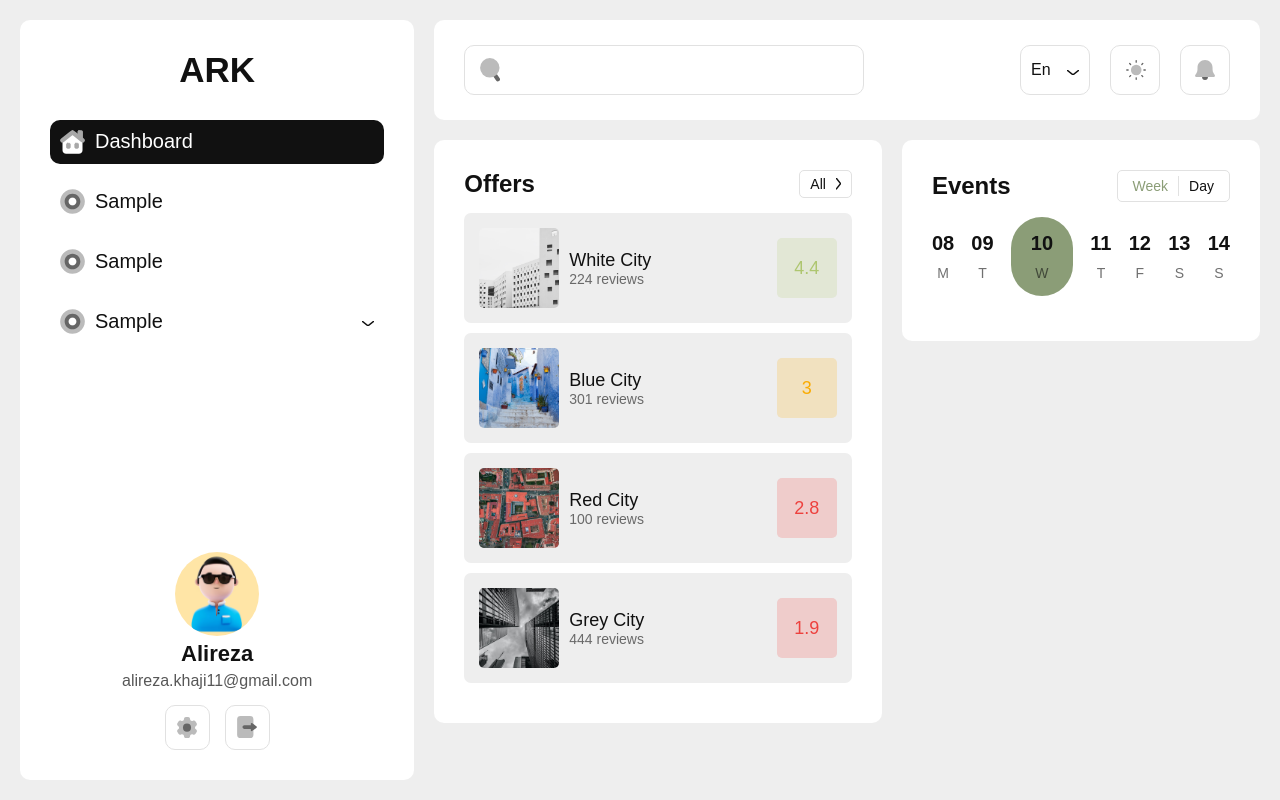
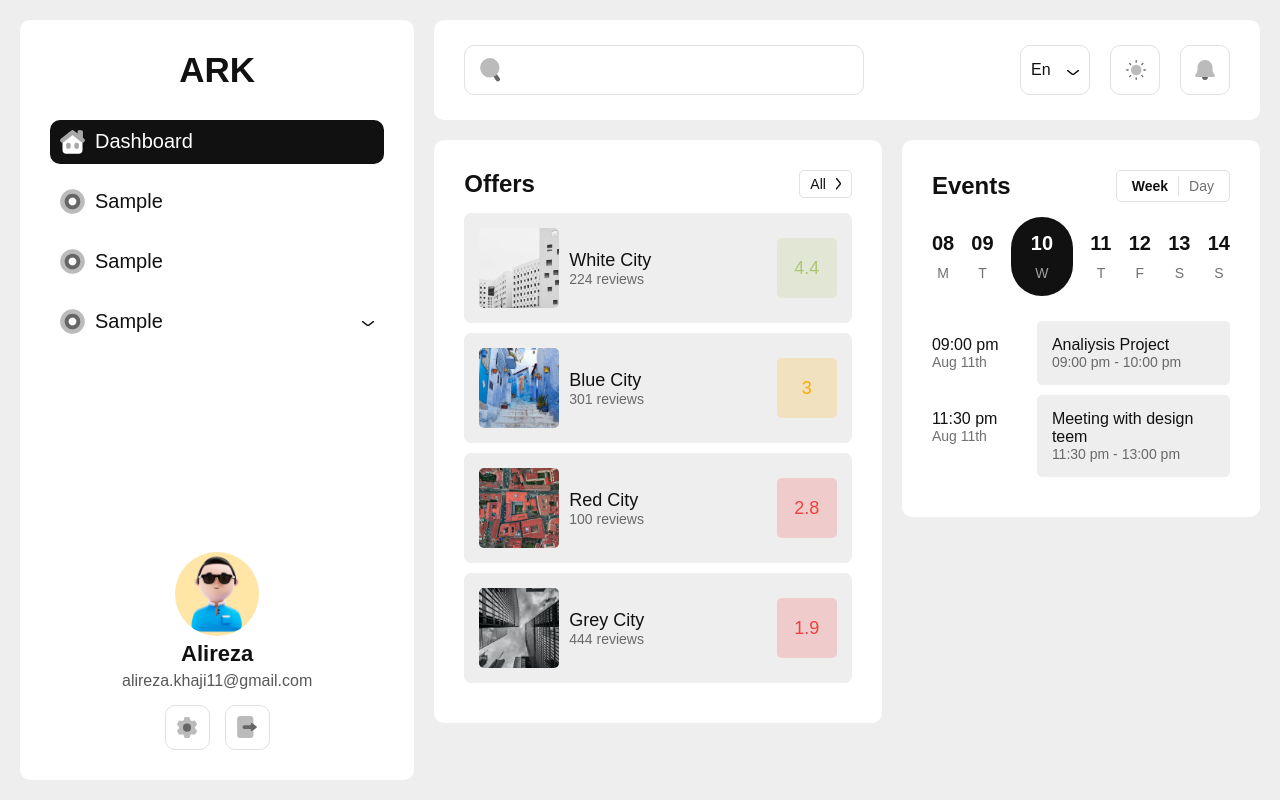
Before and after one commit to ark1111/ark-panel, a React (Vite) app: page / in a window 1280 px wide. Built offline with nearby package versions, Linux system fonts and the light colour scheme; a web font is replaced by a local one.

Commit message:
feat : Events / EventList

```diff
--- /dev/null
+++ b/src/page/dashboard/components/events/EventList.styled.ts
@@ -0,0 +1,53 @@
+import { styled } from "styled-components";
+
+export const List = styled.div`
+  width: 100%;
+  max-height: 300px;
+  overflow-y: auto;
+  margin-top: 10px;
+`;
+
+export const ListItem = styled.div`
+  width: 100%;
+  display: flex;
+  justify-content: space-between;
+  margin-bottom: 10px;
+`;
+
+export const ListItemTimeAndDate = styled.div`
+  width: 90px;
+  padding-top: 15px;
+`;
+export const Time = styled.div`
+  font-size: 16px;
+  color: ${(props) => props.theme.colors.surfaceText};
+`;
+
+export const DateText = styled.div`
+  font-size: 14px;
+  color: ${(props) => props.theme.colors.surfaceTextLight};
+`;
+
+export const ListItemInfo = styled.div`
+  width: calc(100% - 105px);
+  padding: 15px;
+  border-radius: 5px;
+  background-color: ${(props) => props.theme.colors.background};
+`;
+
+export const ListItemInfoHeader = styled.div`
+  width: 100%;
+  display: flex;
+  align-items: center;
+  justify-content: space-between;
+`;
+
+export const ListItemInfoTitle = styled.div`
+  font-size: 16px;
+  color: ${(props) => props.theme.colors.surfaceText};
+`;
+
+export const ListItemInfoTime = styled.div`
+  font-size: 14px;
+  color: ${(props) => props.theme.colors.surfaceTextLight};
+`;
--- /dev/null
+++ b/src/page/dashboard/components/events/EventList.tsx
@@ -0,0 +1,41 @@
+import React, { useState } from "react";
+import {
+  DateText,
+  List,
+  ListItem,
+  ListItemInfo,
+  ListItemInfoHeader,
+  ListItemInfoTime,
+  ListItemInfoTitle,
+  ListItemTimeAndDate,
+  Time,
+} from "./EventList.styled";
+import { eventsList } from "../mockData";
+
+type Props = {};
+
+const EventList = (props: Props) => {
+  const [events, setEvents] = useState(eventsList);
+  return (
+    <List>
+      {events.map((item) => (
+        <ListItem key={item.id}>
+          <ListItemTimeAndDate>
+            <Time>{item.start} pm</Time>
+            <DateText>{item.date}</DateText>
+          </ListItemTimeAndDate>
+          <ListItemInfo>
+            <ListItemInfoHeader>
+              <ListItemInfoTitle>{item.title}</ListItemInfoTitle>
+            </ListItemInfoHeader>
+            <ListItemInfoTime>
+              {item.start} pm - {item.end} pm
+            </ListItemInfoTime>
+          </ListItemInfo>
+        </ListItem>
+      ))}
+    </List>
+  );
+};
+
+export default EventList;
--- a/src/page/dashboard/components/events/Events.styled.ts
+++ b/src/page/dashboard/components/events/Events.styled.ts
@@ -32,10 +32,11 @@ export const TabButton = styled.div`
 export const TabButtonItem = styled.div<{ $isActive: boolean }>`
   padding: 0 10px;
   font-size: 14px;
+  font-weight: ${(props) => (props.$isActive ? "600" : "normal")};
   color: ${(props) =>
     props.$isActive
-      ? props.theme.colors.secondary
-      : props.theme.colors.surfaceText};
+      ? props.theme.colors.primary
+      : props.theme.colors.surfaceTextLight};
   cursor: pointer;
 `;
 
--- a/src/page/dashboard/components/events/Events.tsx
+++ b/src/page/dashboard/components/events/Events.tsx
@@ -9,6 +9,7 @@ import {
   TabButtonItem,
 } from "./Events.styled";
 import Week from "./Week";
+import EventList from "./EventList";
 
 type Props = {};
 
@@ -79,6 +80,7 @@ const Events = (props: Props) => {
         </TabButton>
       </Header>
       <Week list={weekList} activeDay={activeDay} setActiveDay={setActiveDay} />
+      <EventList/>
     </Box>
   );
 };
--- a/src/page/dashboard/components/events/Week.styled.ts
+++ b/src/page/dashboard/components/events/Week.styled.ts
@@ -13,7 +13,7 @@ export const BoxItem = styled.div<{ $isActive: boolean }>`
   padding: 15px 0px;
   padding: ${(props) => (props.$isActive ? "15px 20px" : "15px 0px")};
   background-color: ${(props) =>
-    props.$isActive ? props.theme.colors.secondary : "transparent"};
+    props.$isActive ? props.theme.colors.primary : "transparent"};
   border-radius: 100px;
   display: flex;
   flex-direction: column;
@@ -25,13 +25,15 @@ export const BoxItem = styled.div<{ $isActive: boolean }>`
   transform-origin: center;
 `;
 
-export const DateText = styled.div`
+export const DateText = styled.div<{ $isActive: boolean }>`
   font-size: 20px;
   font-weight: bold;
-  color: ${(props) => props.theme.colors.surfaceText};
+  color: ${(props) =>
+    props.$isActive ? props.theme.colors.primaryText : props.theme.colors.surfaceText};
 `;
 
-export const DayText = styled.div`
+export const DayText = styled.div<{ $isActive: boolean }>`
   font-size: 14px;
-  color: ${(props) => props.theme.colors.surfaceTextLight};
+  color: ${(props) =>
+    props.$isActive ? props.theme.colors.primaryTextLight : props.theme.colors.surfaceTextLight};
 `;
--- a/src/page/dashboard/components/events/Week.tsx
+++ b/src/page/dashboard/components/events/Week.tsx
@@ -12,7 +12,6 @@ type Props = {
 };
 
 const Week = ({ list, activeDay, setActiveDay }: Props) => {
-
   const ChangeDay = (index: number) => {
     setActiveDay(index);
   };
@@ -24,11 +23,11 @@ const Week = ({ list, activeDay, setActiveDay }: Props) => {
           $isActive={index === activeDay}
           onClick={() => ChangeDay(index)}
         >
-          <DateText>
+          <DateText $isActive={index === activeDay}>
             {item.date < 10 && "0"}
             {item.date}
           </DateText>
-          <DayText>{item.day}</DayText>
+          <DayText $isActive={index === activeDay}>{item.day}</DayText>
         </BoxItem>
       ))}
     </Box>
--- a/src/page/dashboard/components/mockData.ts
+++ b/src/page/dashboard/components/mockData.ts
@@ -28,3 +28,48 @@ export const OffersList = [
     point: 1.9,
   },
 ];
+
+export const eventsList = [
+  {
+    id: 1,
+    title: "Analiysis Project",
+    start: "09:00",
+    end: "10:00",
+    date: "Aug 11th",
+    members: [
+      {
+        id: 1,
+        avatar: "sample-avatar-1.png",
+      },
+      {
+        id: 2,
+        avatar: "sample-avatar-2.png",
+      },
+    ],
+  },
+  {
+    id: 2,
+    title: "Meeting with design teem",
+    start: "11:30",
+    end: "13:00",
+    date: "Aug 11th",
+    members: [
+      {
+        id: 1,
+        avatar: "sample-avatar-1.png",
+      },
+      {
+        id: 2,
+        avatar: "sample-avatar-2.png",
+      },
+      {
+        id: 3,
+        avatar: "sample-avatar3.png",
+      },
+      {
+        id: 4,
+        avatar: "sample-avatar1.png",
+      },
+    ],
+  },
+];
--- a/src/theme.ts
+++ b/src/theme.ts
@@ -4,6 +4,8 @@ export const light = {
     background: "#eeeeee",
     primary: "#111111",
     primaryLight: "#111111AA",
+    primaryText:'#ffffff',
+    primaryTextLight:"#ffffff99",
     secondary:"#8B9D77",
     surface: "#ffffff",
     surfaceText: "#111111",
@@ -20,6 +22,8 @@ export const dark = {
     background: "#101116",
     primary: "#282B3F",
     primaryLight: "#282B3F77",
+    primaryText:'#ffffff',
+    primaryTextLight:"#ffffff99",
     secondary:"#8B9D77",
     surface: "#191B26",
     surfaceText: "#ffffff",
```
